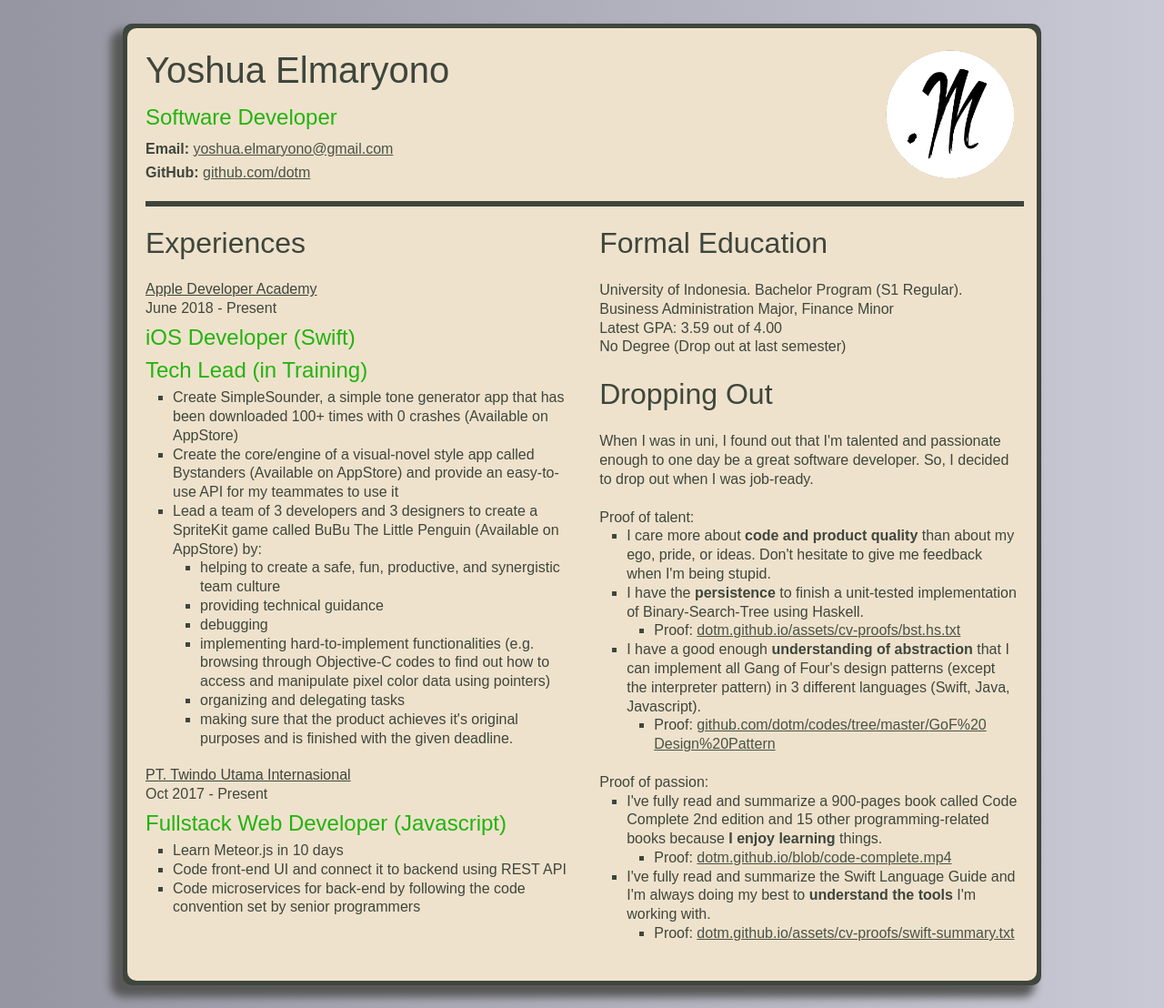
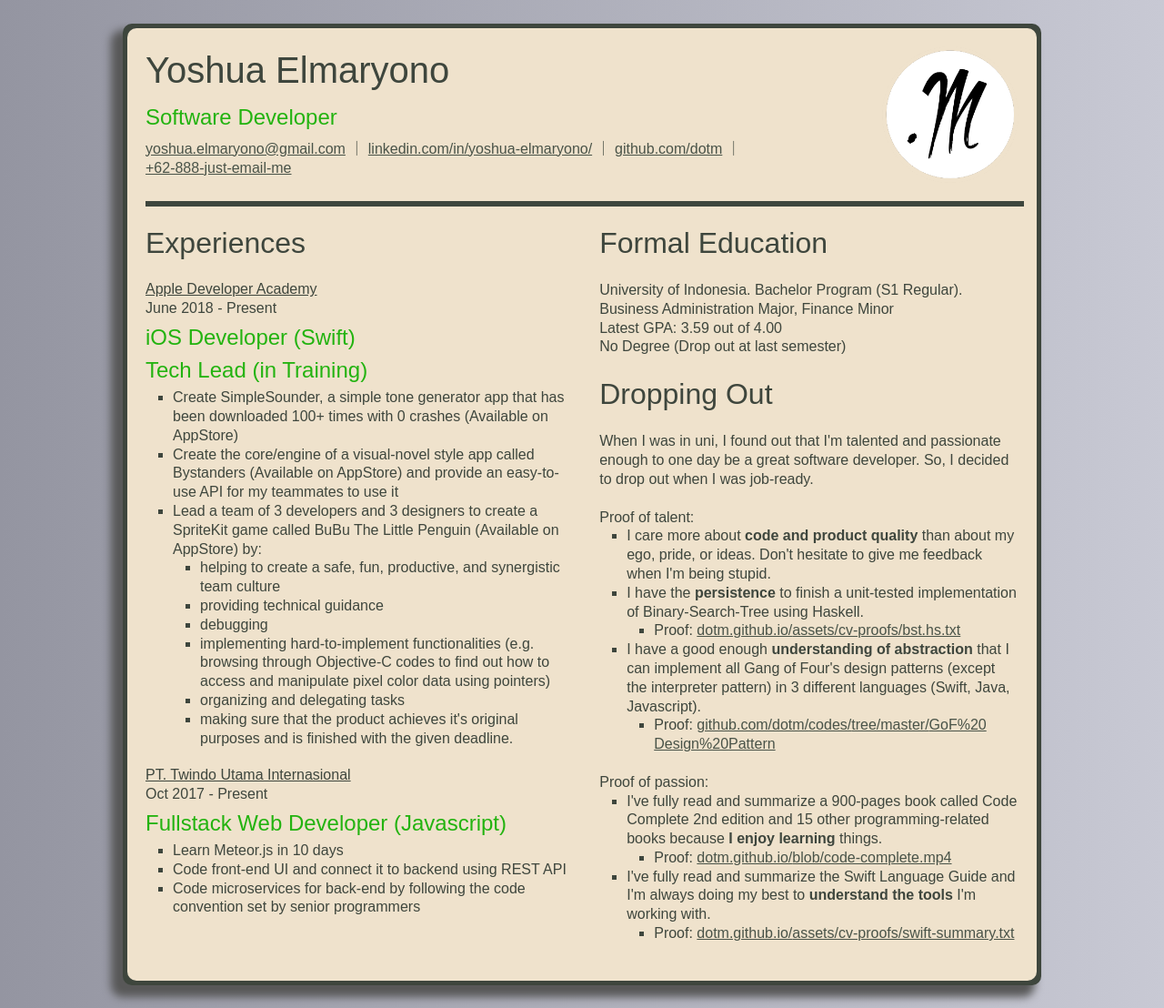
Before and after one commit to dotm/dotm.github.io, a Jekyll site: the page cv.html, which Jekyll copies as it is, in a window 1280 px wide. Shown: the whole page at 91% size. Built offline with Jekyll 4.4.1, drawn with Linux system fonts in a browser that asks for light colours.

Commit message:
add linkedin and phone number

```diff
--- a/cv.html
+++ b/cv.html
@@ -27,11 +27,11 @@
             <h1 class="my-name">Yoshua Elmaryono</h1>
             <h2 class="my-description highlight">Software Developer</h2>
             <section class="contact-me">
-              <p class="contact-me__item">
-                <strong>Email:</strong> <a href="mailto:yoshua.elmaryono@gmail.com"> yoshua.elmaryono@gmail.com</a>
-              </p>
-              <p class="contact-me__item">
-                <strong>GitHub:</strong> <a href="https://github.com/dotm/"> github.com/dotm</a>
+              <p>
+                <a href="mailto:yoshua.elmaryono@gmail.com">yoshua.elmaryono@gmail.com</a> ｜
+                <a href="https://linkedin.com/in/yoshua-elmaryono/">linkedin.com/in/yoshua-elmaryono/</a> ｜
+                <a href="https://github.com/dotm/">github.com/dotm</a> ｜
+                <a href="mailto:yoshua.elmaryono@gmail.com">+62-888-just-email-me</a>
               </p>
             </section>
           </section>
--- a/stylesheets/cv.css
+++ b/stylesheets/cv.css
@@ -43,10 +43,6 @@
 .my-description{
   font-size: 1.5em;
   margin-bottom: 10px;
-}
-.contact-me__item{
-  display: block;
-  margin-bottom: 5px;
 }
 
 
```
